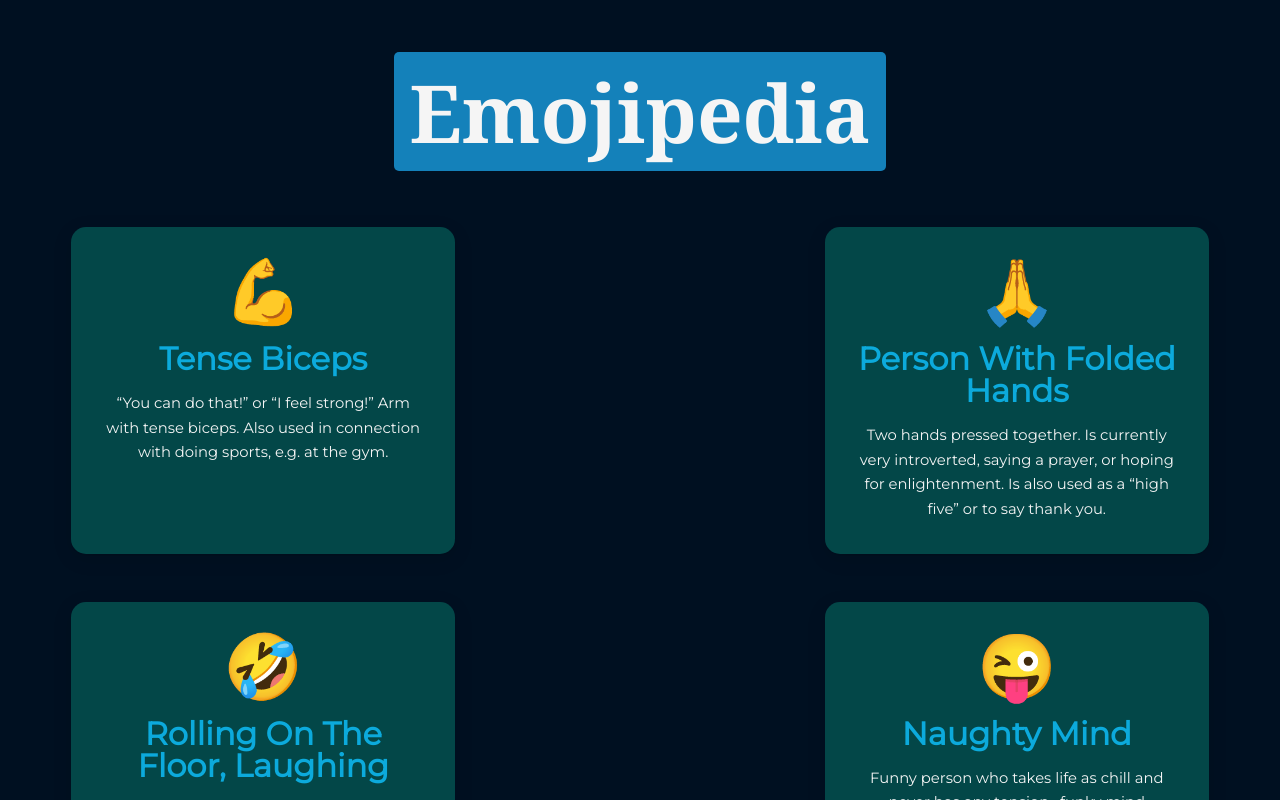
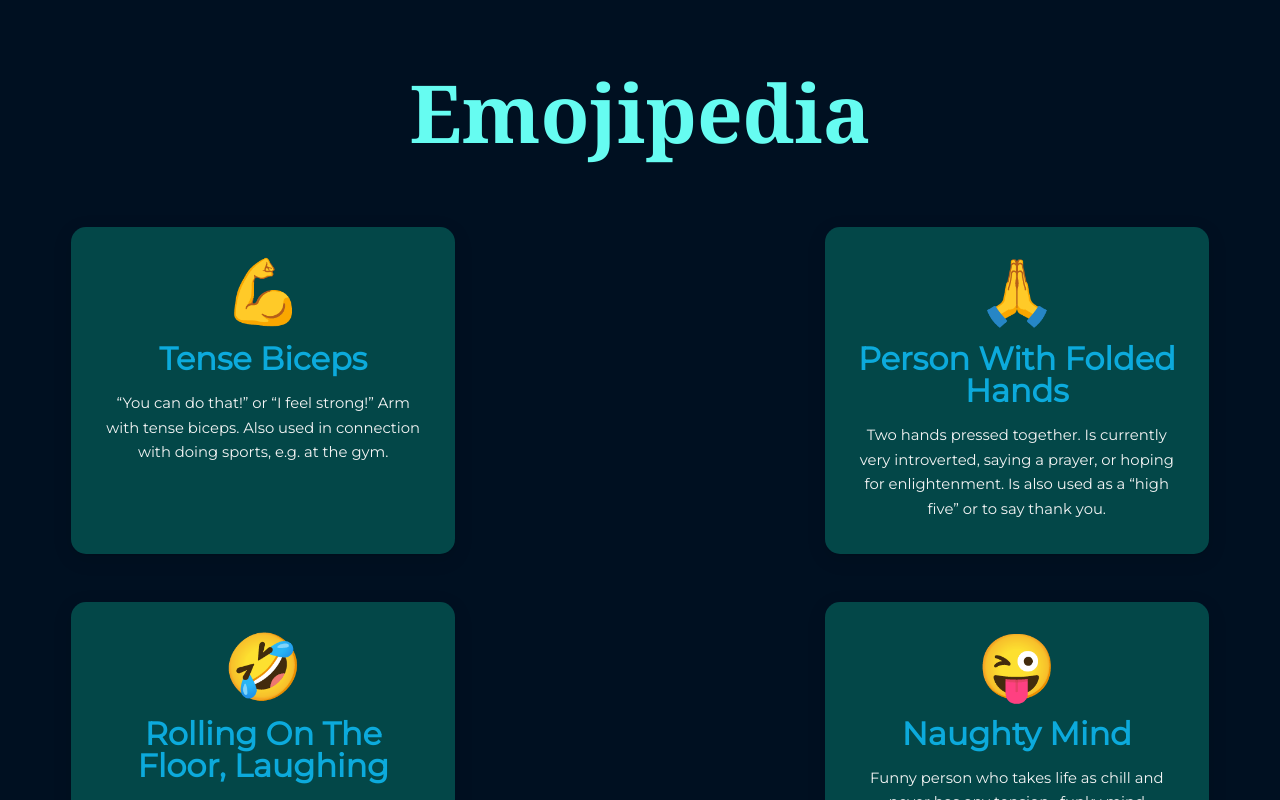
Before and after one commit to chiranjeev13/emojipedia, a React (Create React App) app: page / in a window 1280 px wide. Shown: the top 800 px of the page. Built offline with nearby package versions, Linux system fonts and the light colour scheme.

Commit message:
header color updated

```diff
--- a/public/styles.css
+++ b/public/styles.css
@@ -19,7 +19,7 @@ body {
     font-family: Georgia, 'Times New Roman', Times, serif;
     padding: 5px 15px;
     border-radius: 5px;
-    background:#1481BA;
+    color:#66fcf1;
     /* box-shadow:2px 4px 2px 2px #37799c; */
     /* box-shadow: 2px  rgb(209, 204, 204); */
   }
```
